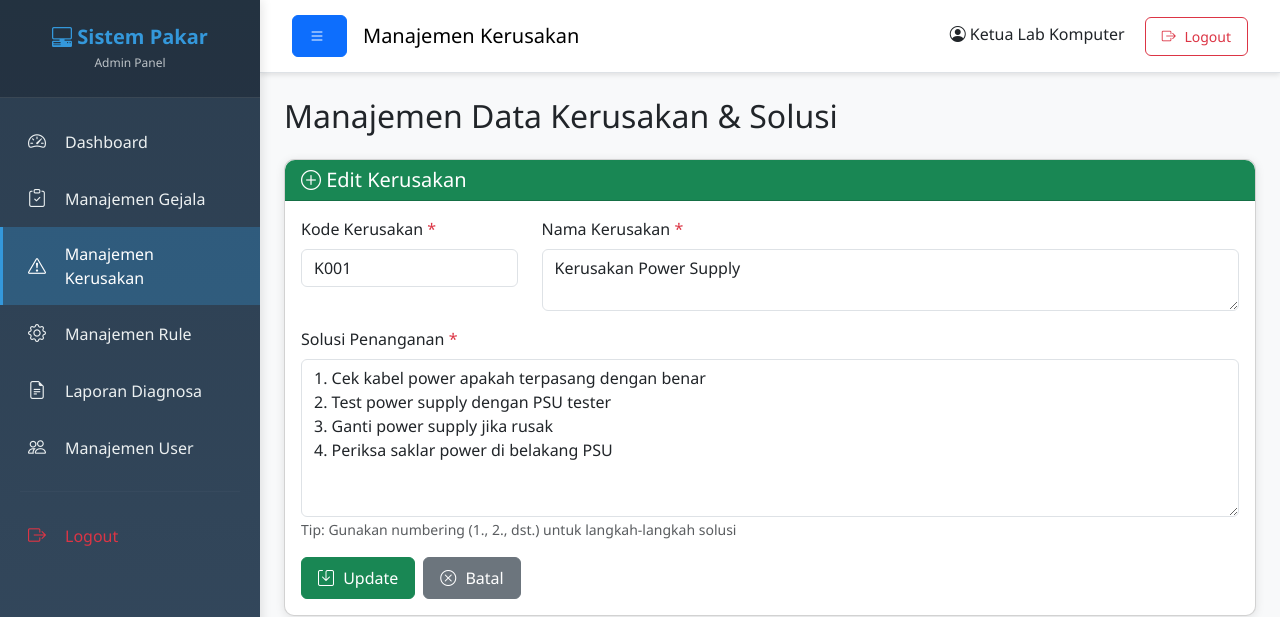
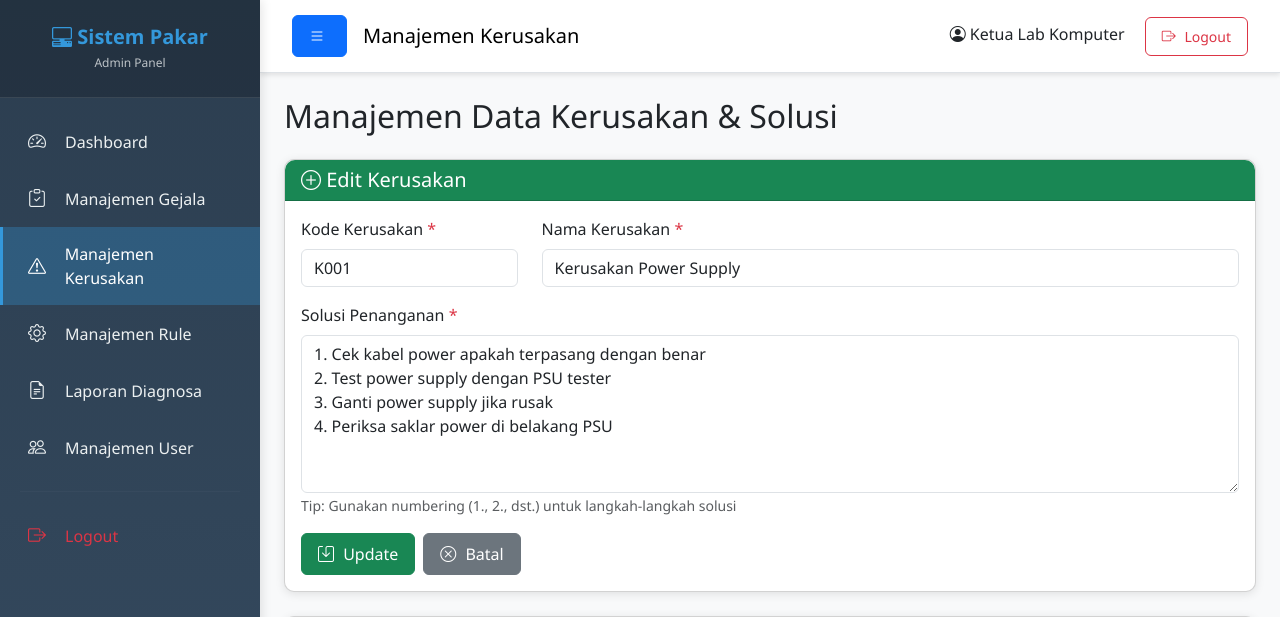
Before and after one commit to ArdhieFirdaus/Troubleshooting-Komputer, a PHP site: page /Admin/kerusakan_management.php?edit=1 in a window 1280 px wide. Shown: the top 617 px of the page. Run offline with PHP 8.4, Linux system fonts and the light colour scheme; a user stored in the database is signed in; data comes from the database, SQL or seed files in the repository; a stand-in replaces the project's code that opens the database connection.

Commit message:
FIX TEXTBOX

```diff
--- a/Admin/gejala_management.php
+++ b/Admin/gejala_management.php
@@ -131,8 +131,9 @@ if (isset($_GET['edit']) && !empty($_GET['edit'])) {
 
                                 <div class="col-md-9 mb-3">
                                     <label for="nama_gejala" class="form-label">Nama Gejala <span class="text-danger">*</span></label>
-                                    <textarea class="form-control" id="nama_gejala" name="nama_gejala"
-                                              rows="2" placeholder="Masukkan nama/deskripsi gejala" required><?php echo $edit_data ? $edit_data['nama_gejala'] : ''; ?></textarea>
+                                    <input type="text" class="form-control" id="nama_gejala" name="nama_gejala"
+                                           value="<?php echo $edit_data ? $edit_data['nama_gejala'] : ''; ?>"
+                                           placeholder="Masukkan nama/deskripsi gejala" required>
                                 </div>
                             </div>
 
--- a/Admin/kerusakan_management.php
+++ b/Admin/kerusakan_management.php
@@ -135,8 +135,9 @@ if (isset($_GET['edit']) && !empty($_GET['edit'])) {
 
                                 <div class="col-md-9 mb-3">
                                     <label for="nama_kerusakan" class="form-label">Nama Kerusakan <span class="text-danger">*</span></label>
-                                    <textarea class="form-control" id="nama_kerusakan" name="nama_kerusakan"
-                                              rows="2" placeholder="Masukkan nama kerusakan" required><?php echo $edit_data ? $edit_data['nama_kerusakan'] : ''; ?></textarea>
+                                    <input type="text" class="form-control" id="nama_kerusakan" name="nama_kerusakan"
+                                           value="<?php echo $edit_data ? $edit_data['nama_kerusakan'] : ''; ?>"
+                                           placeholder="Masukkan nama kerusakan" required>
                                 </div>
                             </div>
 
```
